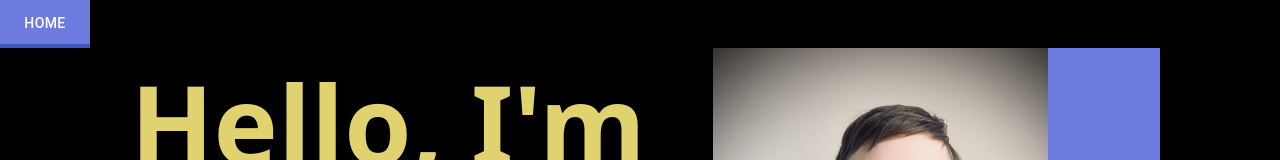
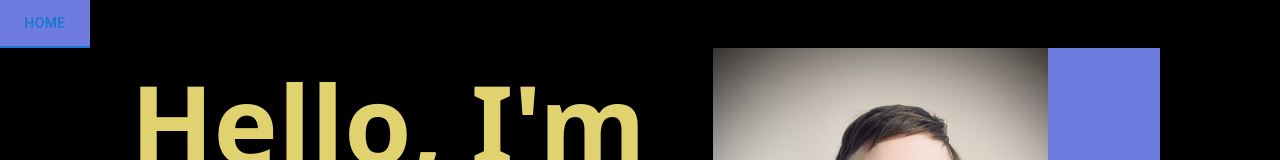
Before and after one commit to laurenmilesdev/portfolio, a Next.js app: page / in a window 1280 px wide. Shown: the top 160 px of the page. Built offline with nearby package versions, Linux system fonts and the light colour scheme.

Commit message:
Working on Nav component

```diff
--- a/src/components/navigation/Navigation.tsx
+++ b/src/components/navigation/Navigation.tsx
@@ -19,32 +19,13 @@ export default function Navigation(props: Props): JSX.Element {
 
   return (
     <div>
-      <Tabs
-        value={value}
-        onChange={handleChange}
-        aria-label="navigation tabs"
-        // Have to specify styling here to not affect styling in other tabs
-        sx={{
-          '& .MuiTabs-indicator': {
-            color: '#fff',
-            backgroundColor: '#3d57c2',
-            height: '4px',
-          },
-        }}
-        className={styles.tabs}
-      >
+      <Tabs value={value} onChange={handleChange} aria-label="navigation tabs">
         {props.pages.map(({ label }, index: number) => (
           <Tab
-            className={styles.tab}
+            className={`${styles.tab} nav-tab`}
             label={label}
             key={index}
             {...a11yProps(index)}
-            data-testid={`tab-${index}`}
-            sx={{
-              '&.Mui-selected': {
-                color: '#fff',
-              },
-            }}
           />
         ))}
       </Tabs>
```
